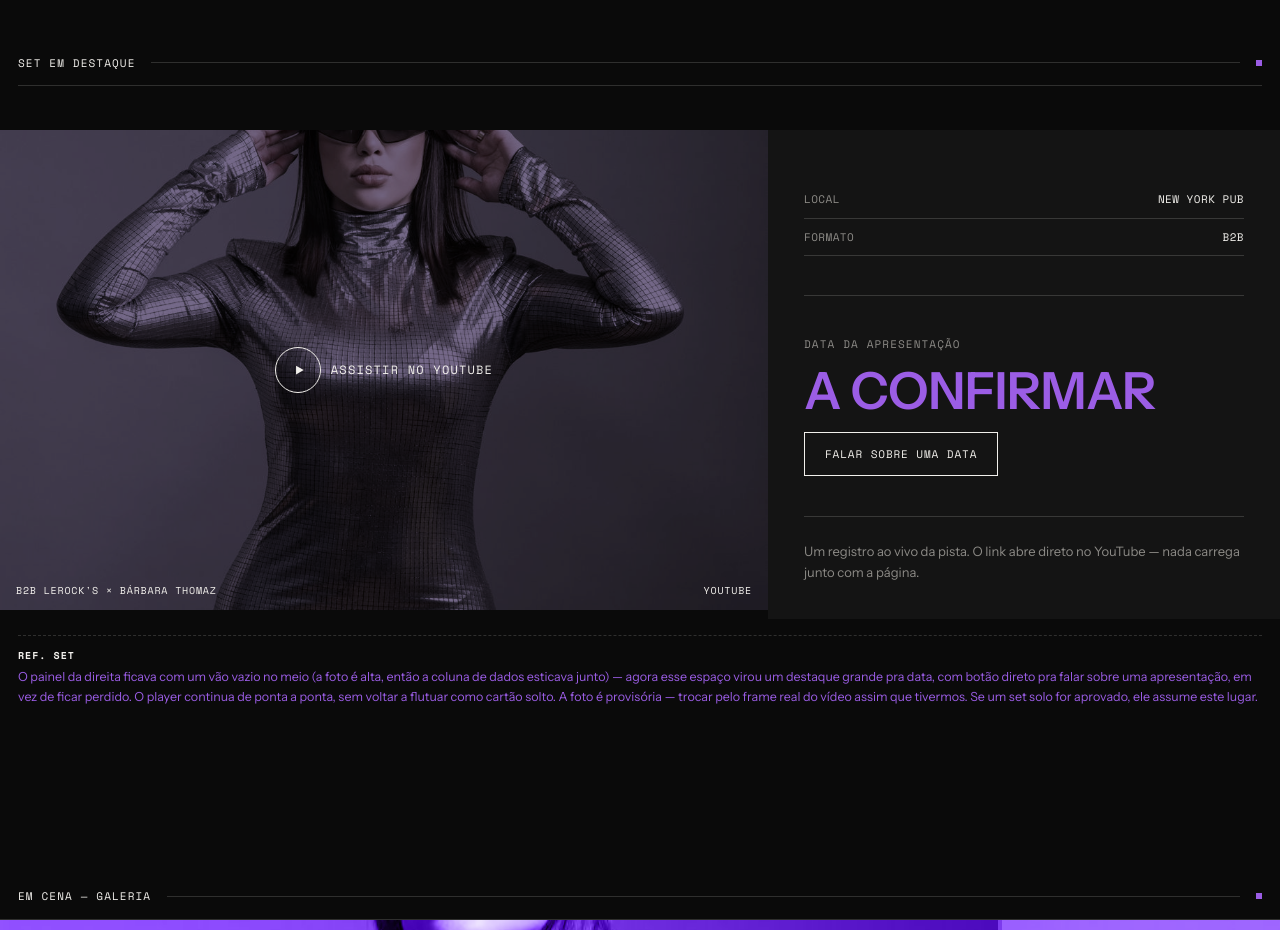
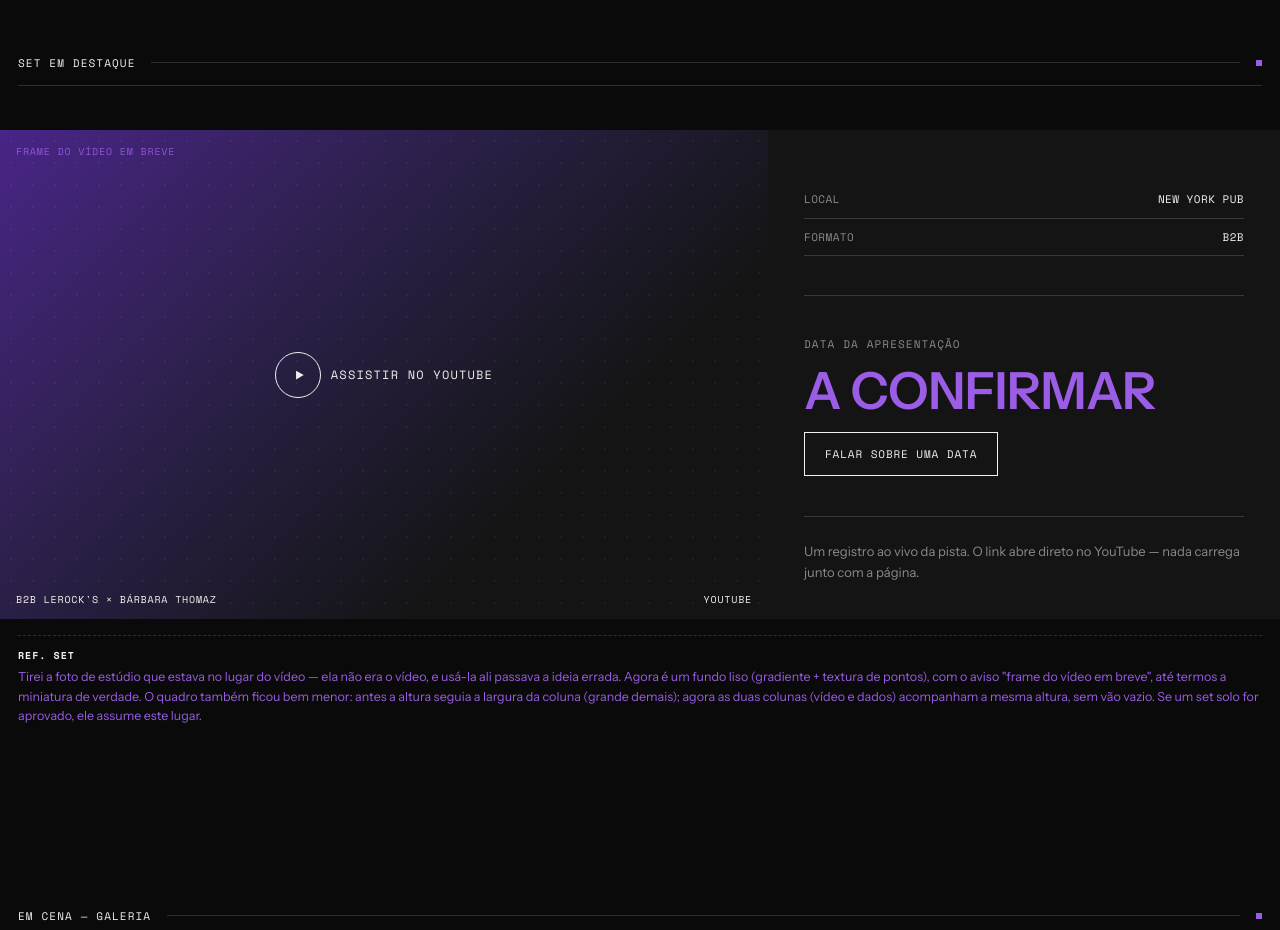
Before and after one commit to thesign-studio/barbara-thomaz, a plain HTML site: page index.html in a window 1280 px wide. Shown: the part 2300-3230 px from the top of the page. Drawn offline with nearby package versions, Linux system fonts and the light colour scheme.

Commit message:
Set em destaque: tira a foto que não era do vídeo, diminui o quadro
O Guto repetiu o feedback: a foto de estúdio no lugar do vídeo
continuava passando a ideia errada ("perdida"), e o quadro estava
grande demais.

- Removida a <img> do player — era uma foto de estúdio, não um
  frame do vídeo. No lugar, um fundo liso (gradiente violeta +
  textura de pontos) com o aviso "Frame do vídeo em breve".
- O player não depende mais de aspect-ratio (que crescia junto com
  a largura da coluna, deixando o quadro enorme) — agora é
  min-height, e a coluna de dados ao lado estica pra acompanhar a
  mesma altura, sem vão vazio entre as duas.
- Resultado: bloco bem mais compacto (antes ~700-900px de altura,
  agora ~460px), e honesto sobre o que ainda falta.

Co-Authored-By: Claude Sonnet 5 <noreply@anthropic.com>

```diff
--- a/index.html
+++ b/index.html
@@ -128,13 +128,11 @@ section.panel{padding-block:clamp(48px,7vw,84px)}
 
 /* ---------- 03 SET EM DESTAQUE ---------- */
 .feature{display:grid;grid-template-columns:1.5fr 1fr;gap:0;margin-top:clamp(28px,4vw,44px)}
-.player{position:relative;display:block;aspect-ratio:16/10;overflow:hidden;background:var(--ink-2);text-decoration:none}
-.player img{width:100%;height:100%;object-fit:cover;filter:grayscale(.7) brightness(.55);transition:transform 1s,filter .4s}
-.player:hover img{transform:scale(1.03);filter:grayscale(.3) brightness(.65)}
-.player::after{content:"";position:absolute;inset:0;z-index:1;background:color-mix(in srgb,var(--violet) 32%,transparent);mix-blend-mode:multiply;pointer-events:none;transition:opacity .4s}
-.player:hover::after{opacity:.6}
+.player{position:relative;display:block;min-height:280px;overflow:hidden;text-decoration:none;background:linear-gradient(135deg,color-mix(in srgb,var(--violet) 55%,var(--ink)),var(--ink-2) 72%)}
+.player::before{content:"";position:absolute;inset:0;background-image:radial-gradient(color-mix(in srgb,var(--paper) 10%,transparent) 1px,transparent 1px);background-size:22px 22px;opacity:.5}
 .player .tag{position:absolute;left:0;bottom:0;z-index:2;display:flex;justify-content:space-between;width:100%;padding:12px 16px;font-family:var(--mono);font-size:10px;letter-spacing:.08em;text-transform:uppercase}
-.player .play{position:absolute;inset:0;z-index:2;display:flex;align-items:center;justify-content:center;gap:10px;font-family:var(--mono);font-size:12px;letter-spacing:.1em;text-transform:uppercase}
+.player .soon{position:absolute;top:14px;left:16px;z-index:2;font-size:10px;letter-spacing:.08em;text-transform:uppercase;color:var(--violet-2);opacity:.85}
+.player .play{position:relative;z-index:2;height:100%;display:flex;align-items:center;justify-content:center;gap:10px;font-family:var(--mono);font-size:12px;letter-spacing:.1em;text-transform:uppercase}
 .player .play i{width:46px;height:46px;border:1px solid var(--paper);border-radius:50%;display:grid;place-items:center;transition:background .3s,color .3s}
 .player:hover .play i{background:var(--paper);color:var(--ink)}
 .player .play svg{width:14px;height:14px;margin-left:2px}
@@ -356,8 +354,8 @@ body.notes .note{display:block}
     </div>
       <div class="feature">
         <a class="player" href="https://www.youtube.com/channel/UC15enO2mcWiVxrmDQAjMnCQ" target="_blank" rel="noopener" id="set-t">
-          <img src="img/IMG_7343.jpg" alt="" loading="lazy" width="1100" height="1648">
           <span class="play"><i aria-hidden="true"><svg viewBox="0 0 24 24" fill="currentColor"><path d="M7 4.5v15l13-7.5z"/></svg></i>Assistir no YouTube</span>
+          <span class="soon mn">Frame do vídeo em breve</span>
           <span class="tag mn"><span>B2B Lerock's × Bárbara Thomaz</span><span>YouTube</span></span>
         </a>
         <div class="feature-info">
@@ -373,7 +371,7 @@ body.notes .note{display:block}
           <p style="font-size:13px;color:var(--mute);line-height:1.6">Um registro ao vivo da pista. O link abre direto no YouTube — nada carrega junto com a página.</p>
         </div>
       </div>
-      <div class="gx"><div class="note"><b>Ref. set</b>O painel da direita ficava com um vão vazio no meio (a foto é alta, então a coluna de dados esticava junto) — agora esse espaço virou um destaque grande pra data, com botão direto pra falar sobre uma apresentação, em vez de ficar perdido. O player continua de ponta a ponta, sem voltar a flutuar como cartão solto. A foto é provisória — trocar pelo frame real do vídeo assim que tivermos. Se um set solo for aprovado, ele assume este lugar.</div></div>
+      <div class="gx"><div class="note"><b>Ref. set</b>Tirei a foto de estúdio que estava no lugar do vídeo — ela não era o vídeo, e usá-la ali passava a ideia errada. Agora é um fundo liso (gradiente + textura de pontos), com o aviso "frame do vídeo em breve", até termos a miniatura de verdade. O quadro também ficou bem menor: antes a altura seguia a largura da coluna (grande demais); agora as duas colunas (vídeo e dados) acompanham a mesma altura, sem vão vazio. Se um set solo for aprovado, ele assume este lugar.</div></div>
   </section>
 
   <!-- 05 GALERIA -->
```
